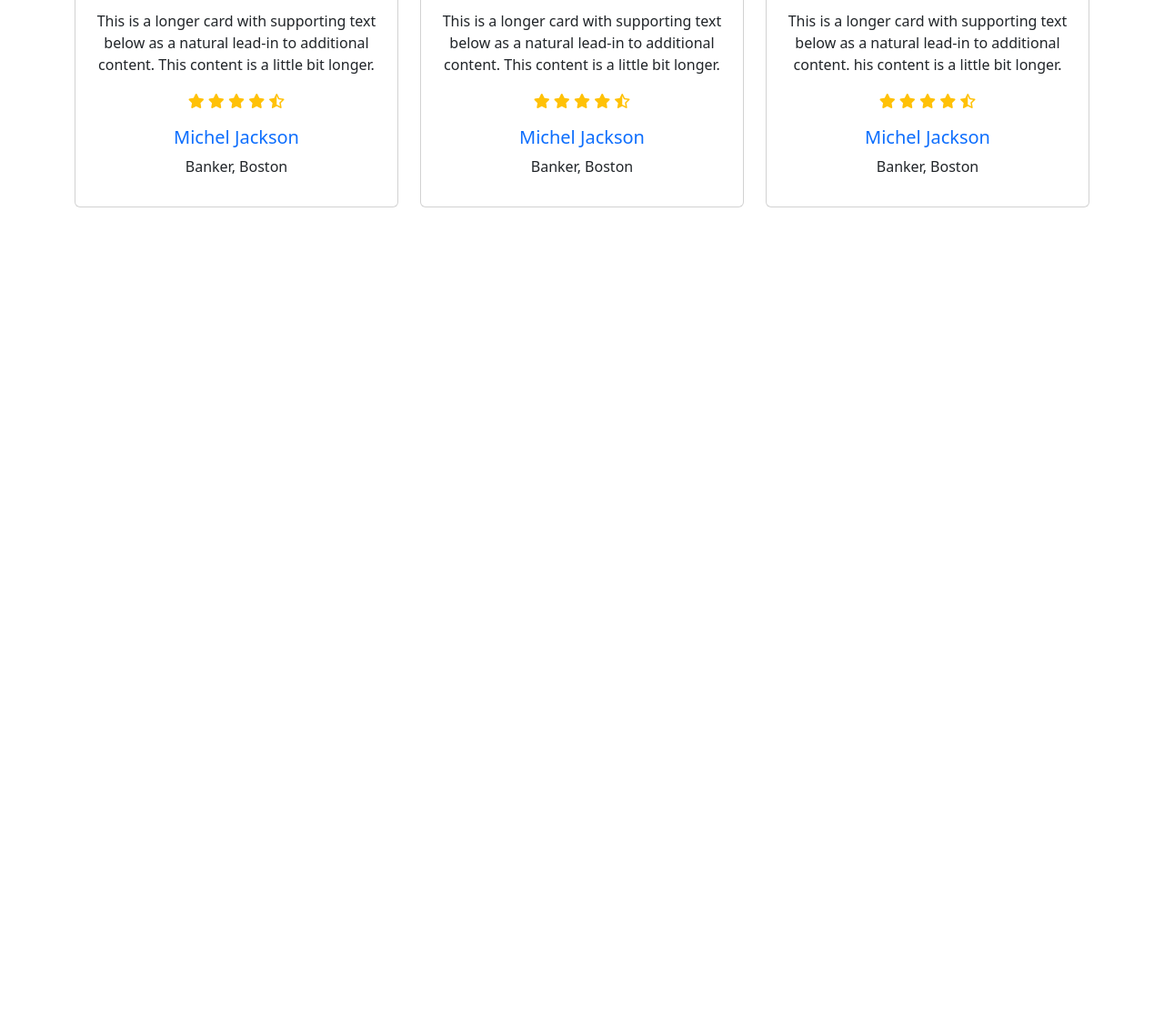
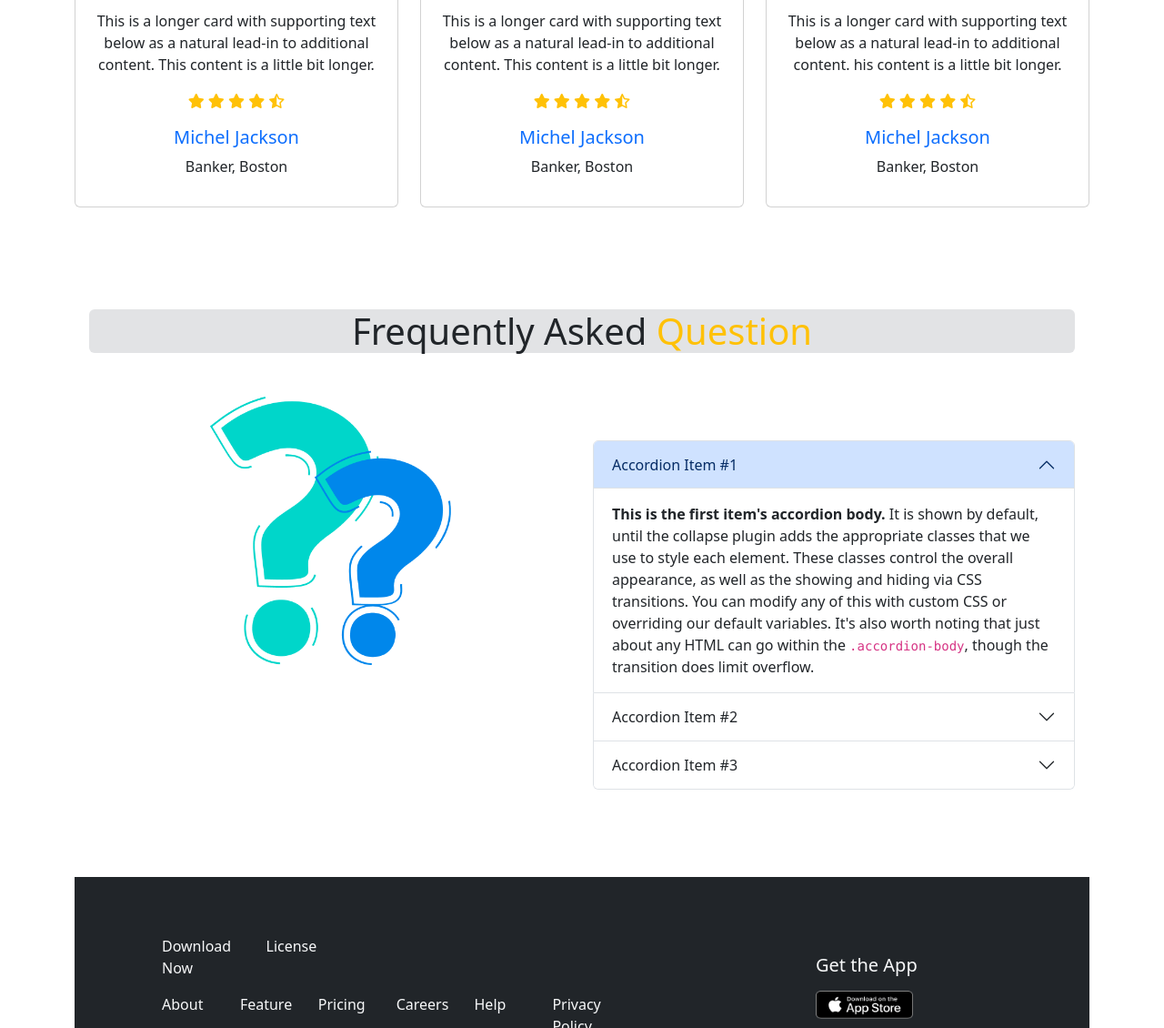
Before and after one commit to nazibur175/biker-zone-practice, a plain HTML site: page index.html in a window 1280 px wide. Shown: the part 1998-3128 px from the top of the page at 91% size. Before the commit the page ends 2242 px from the top, so only its background shows below. Drawn offline with nearby package versions, Linux system fonts and the light colour scheme.

Commit message:
completed

```diff
--- a/index.html
+++ b/index.html
@@ -238,12 +238,91 @@
 
       </section>
 
+      <!-- FAQ Section  -->
+       <section class="py-5 px-3 mg-5">
+         <h1 class="text-center my-5 bg-secondary-subtle rounded">Frequently Asked <span class="text-warning">Question</span></h1>
+         <div class="row row-cols-1 row-cols-md-2">
+          <div class="col text-center">
+            <img class="w-50" src="images/faq.png" alt="">
+          </div>
+          <div class="col mt-5">
+            <div class="accordion" id="accordionExample">
+              <div class="accordion-item">
+                <h2 class="accordion-header" id="headingOne">
+                  <button class="accordion-button" type="button" data-bs-toggle="collapse" data-bs-target="#collapseOne" aria-expanded="true" aria-controls="collapseOne">
+                    Accordion Item #1
+                  </button>
+                </h2>
+                <div id="collapseOne" class="accordion-collapse collapse show" aria-labelledby="headingOne" data-bs-parent="#accordionExample">
+                  <div class="accordion-body">
+                    <strong>This is the first item's accordion body.</strong> It is shown by default, until the collapse plugin adds the appropriate classes that we use to style each element. These classes control the overall appearance, as well as the showing and hiding via CSS transitions. You can modify any of this with custom CSS or overriding our default variables. It's also worth noting that just about any HTML can go within the <code>.accordion-body</code>, though the transition does limit overflow.
+                  </div>
+                </div>
+              </div>
+              <div class="accordion-item">
+                <h2 class="accordion-header" id="headingTwo">
+                  <button class="accordion-button collapsed" type="button" data-bs-toggle="collapse" data-bs-target="#collapseTwo" aria-expanded="false" aria-controls="collapseTwo">
+                    Accordion Item #2
+                  </button>
+                </h2>
+                <div id="collapseTwo" class="accordion-collapse collapse" aria-labelledby="headingTwo" data-bs-parent="#accordionExample">
+                  <div class="accordion-body">
+                    <strong>This is the second item's accordion body.</strong> It is hidden by default, until the collapse plugin adds the appropriate classes that we use to style each element. These classes control the overall appearance, as well as the showing and hiding via CSS transitions. You can modify any of this with custom CSS or overriding our default variables. It's also worth noting that just about any HTML can go within the <code>.accordion-body</code>, though the transition does limit overflow.
+                  </div>
+                </div>
+              </div>
+              <div class="accordion-item">
+                <h2 class="accordion-header" id="headingThree">
+                  <button class="accordion-button collapsed" type="button" data-bs-toggle="collapse" data-bs-target="#collapseThree" aria-expanded="false" aria-controls="collapseThree">
+                    Accordion Item #3
+                  </button>
+                </h2>
+                <div id="collapseThree" class="accordion-collapse collapse" aria-labelledby="headingThree" data-bs-parent="#accordionExample">
+                  <div class="accordion-body">
+                    <strong>This is the third item's accordion body.</strong> It is hidden by default, until the collapse plugin adds the appropriate classes that we use to style each element. These classes control the overall appearance, as well as the showing and hiding via CSS transitions. You can modify any of this with custom CSS or overriding our default variables. It's also worth noting that just about any HTML can go within the <code>.accordion-body</code>, though the transition does limit overflow.
+                  </div>
+                </div>
+              </div>
+            </div>
+          </div>
+         </div>
+       </section>
     </main>
 
 
+
     <!-- footer  -->
-    <footer>
+    <footer class="container bg-dark  px-5 my-5">
+    <div class="container  text-light px-5  py-5">
+      <div class="row">
+        <div class="col-9">
+          <div class="row w-50 row-cols-md-3 my-3">
+              <div class="col-2">
+                  Download Now
+              </div>
+              <div class="col">
+                  License
+              </div>
+          </div>
+          <div class="row w-75 row-cols-md-7 g-0 mb-4">
+            <div class="col">About</div>
+            <div class="col">Feature</div>
+            <div class="col">Pricing</div>
+            <div class="col">Careers</div>
+            <div class="col">Help</div>
+            <div class="col-2">Privacy Policy</div>
+          </div>
 
+          <p>© 2023 bike. All rights reserved by Nazibur Rahman</p>
+        </div>
+        <div class="col-3  my-auto" >
+            <h5 class="text-light m-2 mb-3">Get the App</h5>
+            <img class="w-50 d-block m-2" src="images/ios.png" alt="">
+            <img class="w-50 m-2" src="images/android.png" alt="">
+        </div>
+
+      </div>
+      </div>
     </footer>
 
 
```
